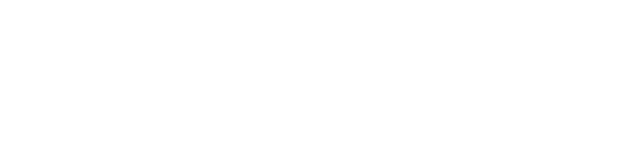
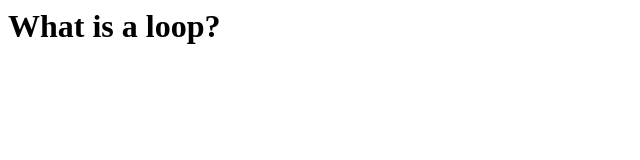
Before and after one commit to jagannathBhat/WhatsALoop, a plain HTML site: page public/index.html in a window 1280 px wide. Shown: the whole page, without its empty margins (0-640 px from the left). Drawn offline with Linux system fonts and the light colour scheme.

Commit message:
add first slide

```diff
--- a/public/index.html
+++ b/public/index.html
@@ -9,8 +9,14 @@
     <title>What's a loop</title>
 </head>
 
-<body>
-
+<body class="anim">
+	<div class="slide" id="slide0">
+		<div class="centerizer">
+			<div class="centerizer-content">
+				<div id="title__wrap"><h1 id="title">What is a loop?</h1></div>
+			</div>
+		</div>
+    </div>
 </body>
 
 </html>
```
